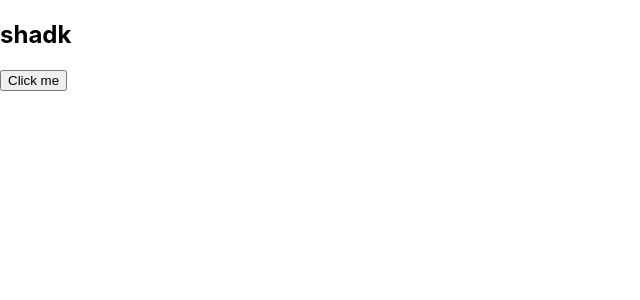
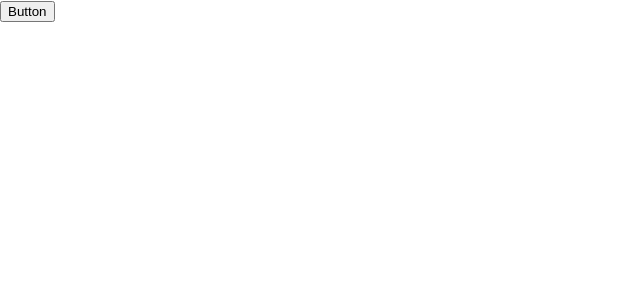
Before and after one commit to pshadikbasha/react_tutorial, a React (Create React App) app: page / in a window 1280 px wide. Shown: the top 300 px of the page, without its empty margins (0-640 px from the left). Built offline with nearby package versions, Linux system fonts and the light colour scheme.

Commit message:
Methods as props

```diff
--- a/src/components/Child.jsx
+++ b/src/components/Child.jsx
@@ -3,7 +3,7 @@ import React from "react";
 const Child = (props) => {
   return (
     <div>
-      <button onClick={props.handleClick}>Button</button>
+      <button onClick={() => props.handleClick()}>Button</button>
     </div>
   );
 };
--- a/src/components/Greet.jsx
+++ b/src/components/Greet.jsx
@@ -6,6 +6,7 @@
 //   );
 // };
 import React from "react";
+import Child from "./Child";
 class Greet extends React.Component {
   constructor() {
     super();
@@ -18,11 +19,13 @@ class Greet extends React.Component {
       name: data,
     });
   };
+  handleClick = () => {
+    alert("hell shadik");
+  };
   render() {
     return (
       <div>
-        <h2>{this.state.name}</h2>
-        <button onClick={() => this.handleNameChange("basha")}>Click me</button>
+        <Child handleClick={this.handleClick}></Child>
       </div>
     );
   }
```
